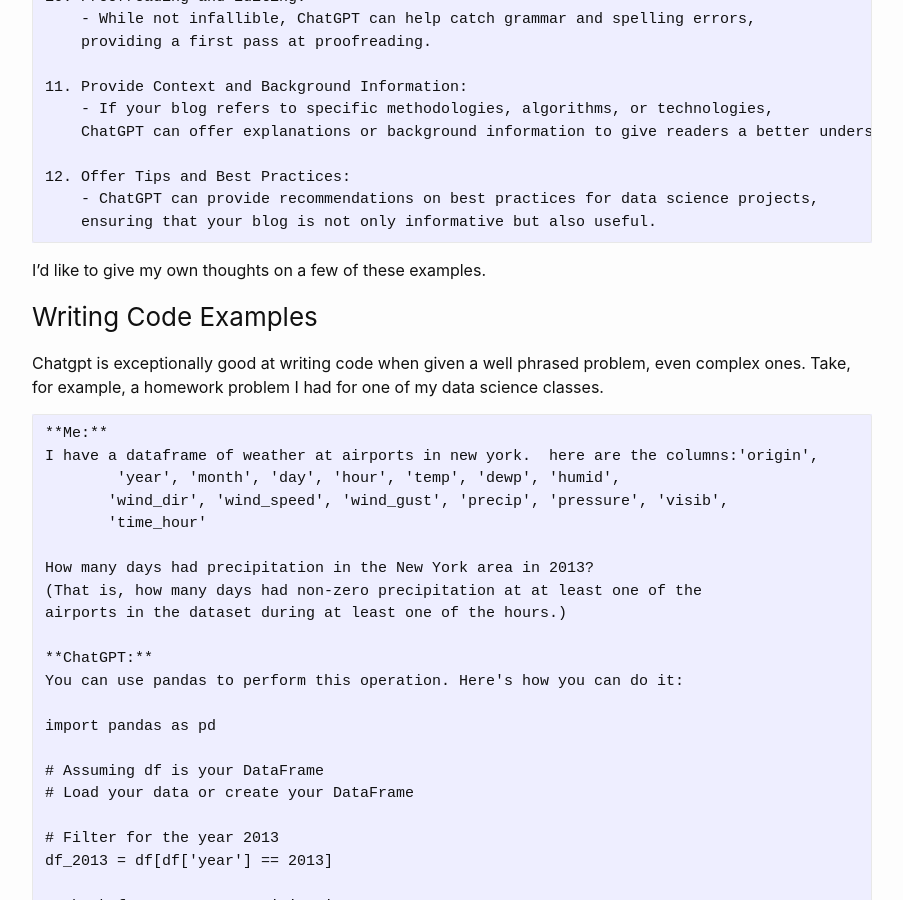
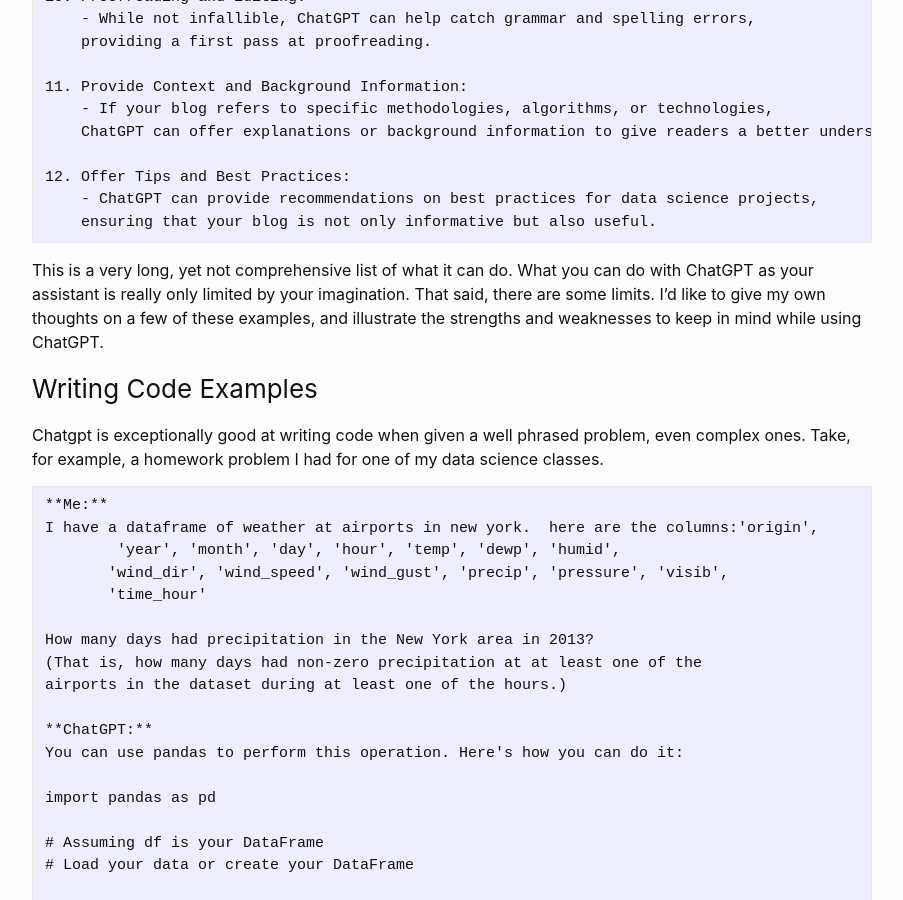
Before and after one commit to csthomps/s386-blog, a Jekyll site: the page built from _posts/2023-09-01-first-post.md, in a window 1280 px wide and 900 px high, scrolled down 2061 px. Shown: the whole window, without its empty margins (188-1091 px from the left). Built offline with Jekyll 4.4.1, drawn with Linux system fonts in a browser that asks for light colours; comment, search, counter and statistics services are not loaded.

Commit message:
elaborated a bit

````diff
--- a/_posts/2023-09-01-first-post.md
+++ b/_posts/2023-09-01-first-post.md
@@ -85,8 +85,7 @@ What are some specific things you can do in order to help the blog writing proce
     - ChatGPT can provide recommendations on best practices for data science projects,
     ensuring that your blog is not only informative but also useful.
 ```
-
-I'd like to give my own thoughts on a few of these examples.
+This is a very long, yet not comprehensive list of what it can do.  What you can do with ChatGPT as your assistant is really only limited by your imagination.  That said, there are some limits.  I'd like to give my own thoughts on a few of these examples, and illustrate the strengths and weaknesses to keep in mind while using ChatGPT.
 
 ### Writing Code Examples
 Chatgpt is exceptionally good at writing code when given a well phrased problem, even complex ones.  Take, for example, a homework problem I had for one of my data science classes.
````
